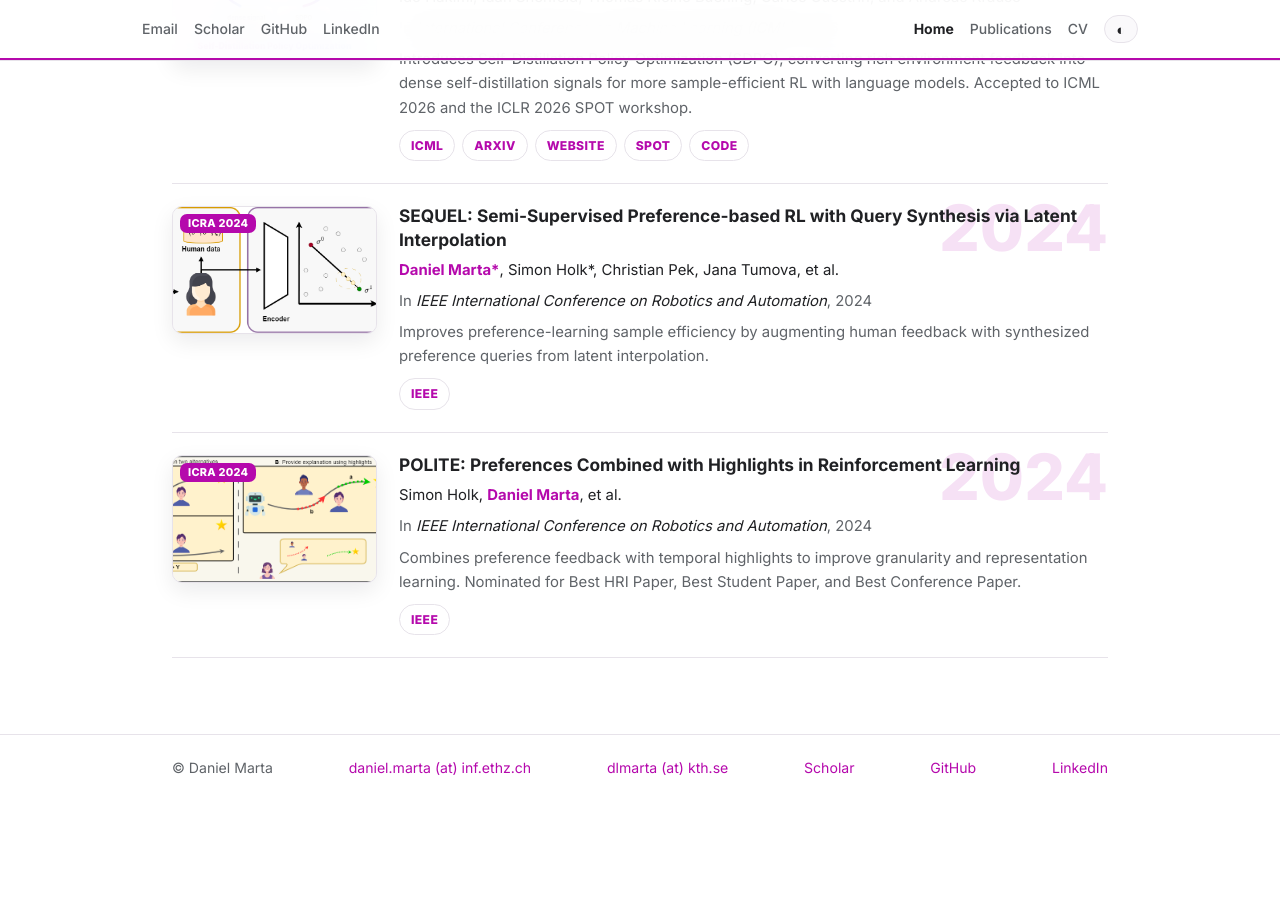
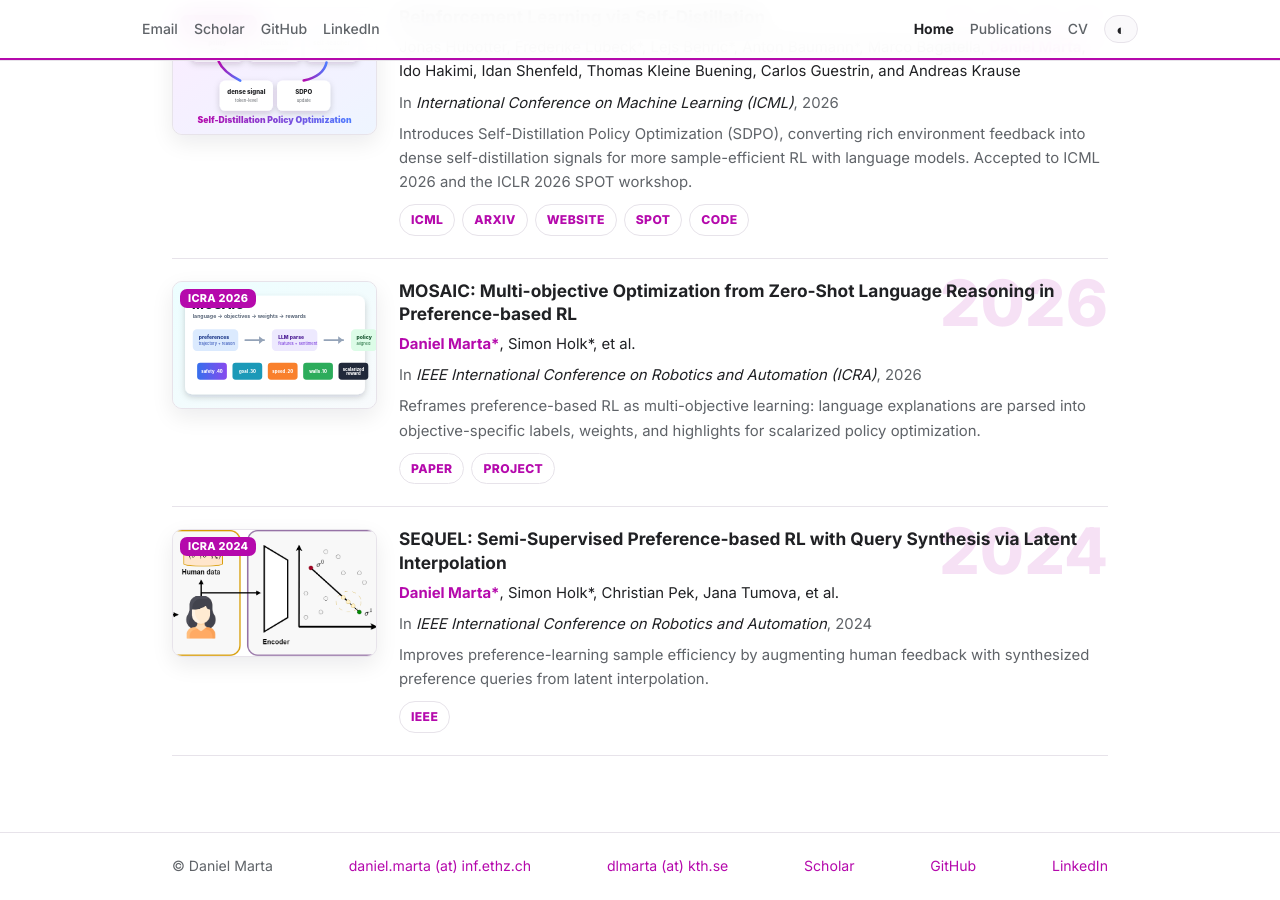
Before and after one commit to DanielLSM/daniellsm.github.io, a Jekyll site: the page index.html, which Jekyll copies as it is, in a window 1280 px wide and 900 px high, scrolled down 2769 px. Built offline with Jekyll 4.4.1, drawn with Linux system fonts in a browser that asks for light colours; a style sheet for code colours, icons or effects is not loaded; before the commit the page ends 3571 px from its top, so only the background shows below that; some of the changed text lies outside the part shown.

Commit message:
Add MOSAIC ICRA 2026

```diff
--- a/index.html
+++ b/index.html
@@ -74,6 +74,7 @@
 <section>
   <div class="section-heading"><h2>news</h2></div>
   <table class="news-table"><tbody>
+    <tr><th>Jun 2026</th><td><a href="https://rasevents.org/uploads/documents/pdfviewer/df/bd/218300-2586.pdf">MOSAIC</a> published at ICRA 2026, reframing preference-based RL as multi-objective learning from language explanations.</td></tr>
     <tr><th>Jun 2026</th><td><a href="https://arxiv.org/abs/2606.18043">Uncertainty Quantification for Flow-Based Vision-Language-Action Models</a> released on arXiv, introducing VFD for failure detection and SAVE for active VLA fine-tuning.</td></tr>
     <tr><th>Apr 2026</th><td><a href="https://icml.cc/virtual/2026/poster/64121">Reinforcement Learning via Self-Distillation</a> accepted to ICML 2026.</td></tr>
     <tr><th>Mar 2026</th><td>SDPO accepted to the <a href="https://iclr.cc/virtual/2026/10013442">ICLR 2026 Workshop on Scaling Post-training for LLMs (SPOT)</a>.</td></tr>
@@ -138,6 +139,20 @@
   </li>
 <li class="publication">
     <figure class="pub-media">
+      <span class="venue-badge">ICRA 2026</span>
+      <img src="/images/research/mosaic.svg" alt="MOSAIC: Multi-objective Optimization from Zero-Shot Language Reasoning in Preference-based RL thumbnail">
+    </figure>
+    <article class="pub-body">
+      <div class="year-watermark">2026</div>
+      <h3 class="pub-title">MOSAIC: Multi-objective Optimization from Zero-Shot Language Reasoning in Preference-based RL</h3>
+      <p class="pub-authors"><strong>Daniel Marta*</strong>, Simon Holk*, et al.</p>
+      <p class="pub-venue">In <em>IEEE International Conference on Robotics and Automation (ICRA)</em>, 2026</p>
+      <p class="pub-summary">Reframes preference-based RL as multi-objective learning: language explanations are parsed into objective-specific labels, weights, and highlights for scalarized policy optimization.</p>
+      <div class="pub-links"><a href="https://rasevents.org/uploads/documents/pdfviewer/df/bd/218300-2586.pdf" target="_blank" rel="noopener">Paper</a><a href="https://sites.google.com/view/multi-pref/" target="_blank" rel="noopener">Project</a></div>
+    </article>
+  </li>
+<li class="publication">
+    <figure class="pub-media">
       <span class="venue-badge">ICRA 2024</span>
       <img src="/images/research/Sequelframework.png" alt="SEQUEL: Semi-Supervised Preference-based RL with Query Synthesis via Latent Interpolation thumbnail">
     </figure>
@@ -148,20 +163,6 @@
       <p class="pub-venue">In <em>IEEE International Conference on Robotics and Automation</em>, 2024</p>
       <p class="pub-summary">Improves preference-learning sample efficiency by augmenting human feedback with synthesized preference queries from latent interpolation.</p>
       <div class="pub-links"><a href="https://ieeexplore.ieee.org/document/10610534" target="_blank" rel="noopener">IEEE</a></div>
-    </article>
-  </li>
-<li class="publication">
-    <figure class="pub-media">
-      <span class="venue-badge">ICRA 2024</span>
-      <img src="/images/research/POLITE1.png" alt="POLITE: Preferences Combined with Highlights in Reinforcement Learning thumbnail">
-    </figure>
-    <article class="pub-body">
-      <div class="year-watermark">2024</div>
-      <h3 class="pub-title">POLITE: Preferences Combined with Highlights in Reinforcement Learning</h3>
-      <p class="pub-authors">Simon Holk, <strong>Daniel Marta</strong>, et al.</p>
-      <p class="pub-venue">In <em>IEEE International Conference on Robotics and Automation</em>, 2024</p>
-      <p class="pub-summary">Combines preference feedback with temporal highlights to improve granularity and representation learning. Nominated for Best HRI Paper, Best Student Paper, and Best Conference Paper.</p>
-      <div class="pub-links"><a href="https://ieeexplore.ieee.org/document/10610505" target="_blank" rel="noopener">IEEE</a></div>
     </article>
   </li>
 </ol>
```
Also changed, not shown: _data/publications.yml (+13 -0 lines), research.html (+14 -0 lines), research/index.html (+14 -0 lines), images/research/mosaic.svg (added), 1 other file.
